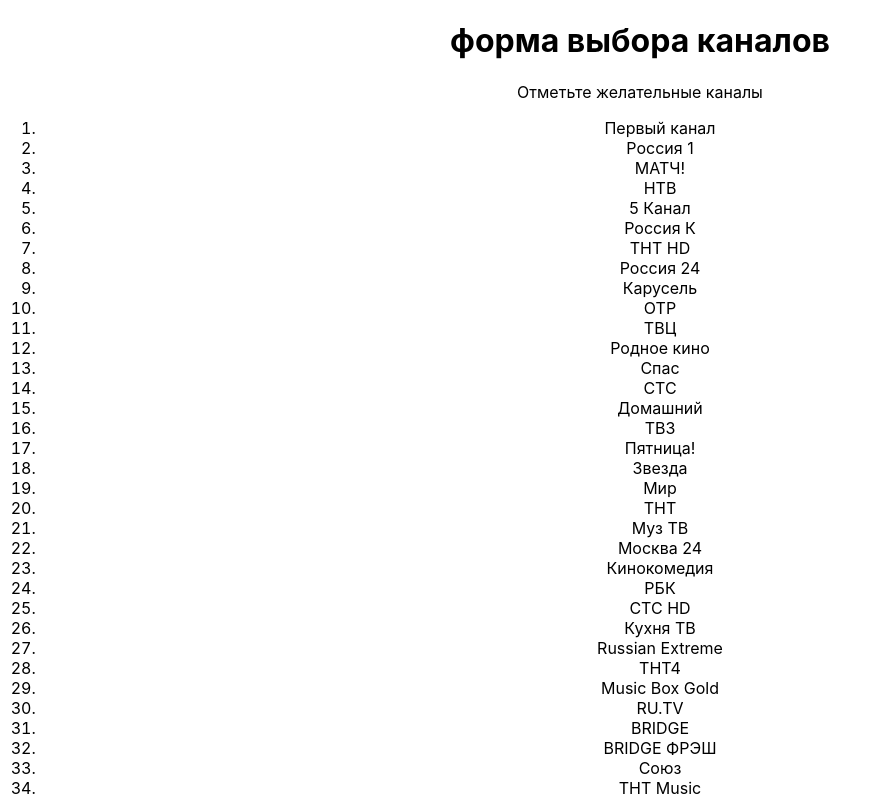
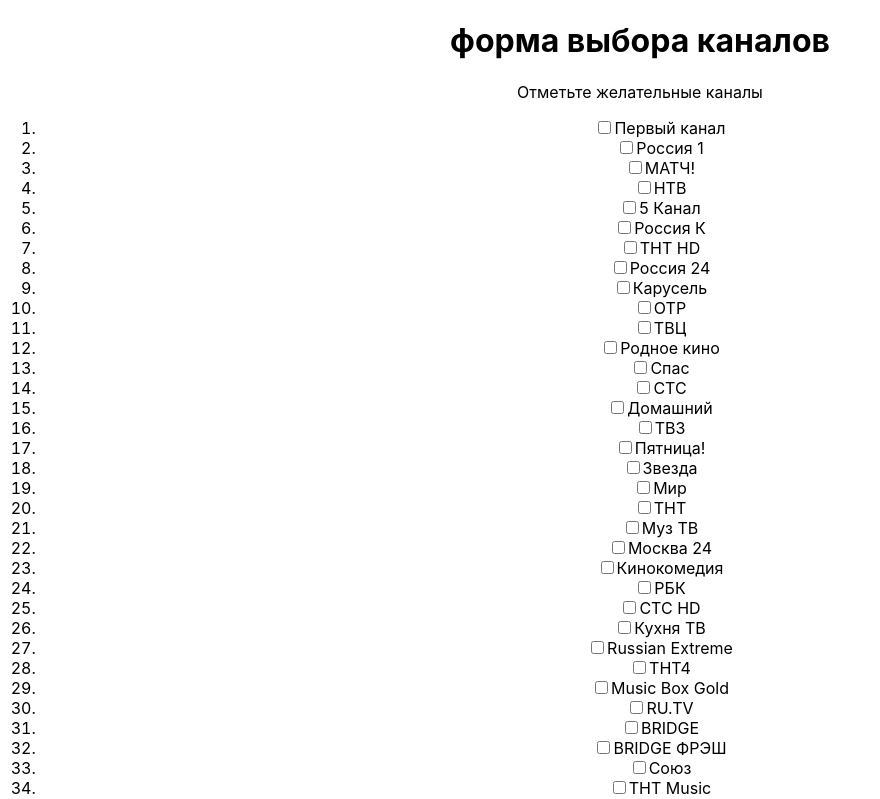
Before and after one commit to AlexDDK/ChanelListTest, a React (Create React App) app: page / in a window 1280 px wide. Shown: the top 799 px of the page, without its empty margins (0-880 px from the left). Built offline with nearby package versions, Linux system fonts and the light colour scheme.

Commit message:
feat: add checkboxes and array of selected chanels

```diff
--- a/src/App.js
+++ b/src/App.js
@@ -1,14 +1,19 @@
 import './App.css';
 import chanelData from './24h.json'
 import ChanelList from './components/ChanelList/ChanelList';
+import { useState } from 'react';
 
 function App() {
+  const [selectedChanels, setSelectedChanels] = useState([])
   console.log(chanelData);
+  console.log('SELECTED', selectedChanels);
+
+
   return (
     <div className="App">
 <h1>форма выбора каналов</h1>
 <p>Отметьте желательные каналы</p>
-<ChanelList chanelData={chanelData} />
+<ChanelList chanelData={chanelData} setSelectedChanels={setSelectedChanels} selectedChanels={selectedChanels}/>
     </div>
   );
 }
--- a/src/components/ChanelList/ChanelList.js
+++ b/src/components/ChanelList/ChanelList.js
@@ -1,6 +1,7 @@
 import React from 'react'
+import OneChanel from '../OneChanel/OneChanel';
 
-export default function ChanelList({chanelData}) {
+export default function ChanelList({chanelData, setSelectedChanels, selectedChanels}) {
     let set = new Set();
 
     chanelData.forEach(el => {
@@ -18,7 +19,15 @@
         <div>
             <ol>
                 {array.map(el => (
-                <li>{JSON.parse(el).name}</li>
+                // <li>{JSON.parse(el).name}</li>
+                <li key={JSON.parse(el).id}><OneChanel
+                    id={JSON.parse(el).id}
+                    name={JSON.parse(el).name}
+                    icon={JSON.parse(el).icon}
+                    selectedChanels={selectedChanels}
+                    setSelectedChanels={setSelectedChanels}
+                    />
+                </li>
                 ))}
             </ol>
         </div>
--- /dev/null
+++ b/src/components/OneChanel/OneChanel.js
@@ -0,0 +1,21 @@
+import React, { useEffect, useState } from 'react'
+
+export default function OneChanel({id, name, icon, selectedChanels, setSelectedChanels}) {
+    const [checked, setChecked] = useState(false);
+
+    useEffect(() => {
+      checked === true ? setSelectedChanels([...selectedChanels, id]) : setSelectedChanels(selectedChanels.filter(el => el !== id))
+    }, [checked])
+
+
+
+    function changeCheckbox() {
+        setChecked(!checked);
+    }
+
+  return (
+    <div>
+      <label><input type='checkbox' checked={checked} onChange={changeCheckbox}/>{name}</label>
+    </div>
+  )
+}
```
Also changed, not shown: src/components/OneChanel/OneChanel.module.css (added).
